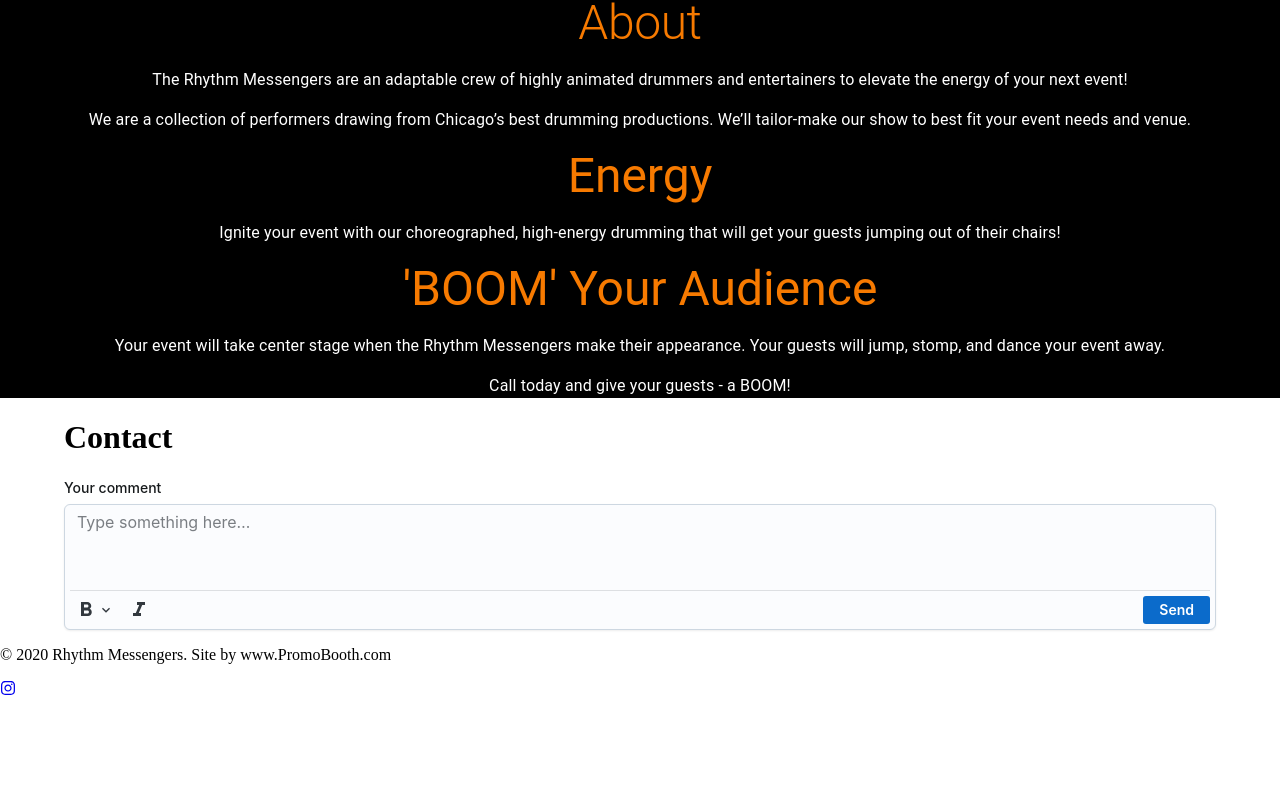
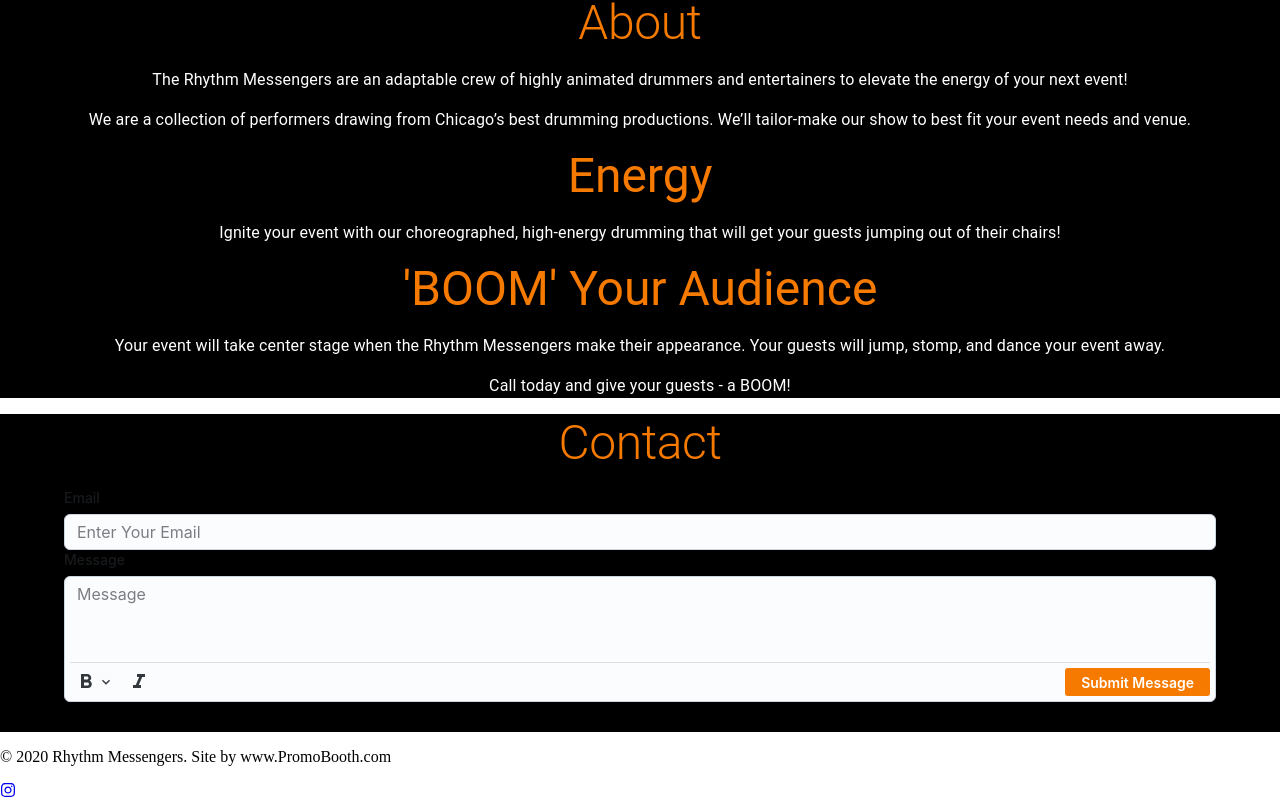
Before and after one commit to CooleyWC/rhythm-messengers, a React (Create React App) app: page / in a window 1280 px wide. Shown: the part 1476-2278 px from the top of the page. Before the commit the page ends 2176 px from the top, so only its background shows below. Built offline with nearby package versions, Linux system fonts and the light colour scheme.

Commit message:
form in progress

```diff
--- a/src/App.js
+++ b/src/App.js
@@ -38,7 +38,11 @@ function App(props) {
         top: '-100px'
       }} />
       <About />
-      <div ref={contactRef}>
+      <div ref={contactRef} style={{
+        // position: 'relative',
+        // top: '-100px',
+        backgroundColor: 'black'
+      }} >
         <Contact />
       </div>
       <Footer />
--- a/src/contact/Contact.js
+++ b/src/contact/Contact.js
@@ -12,8 +12,10 @@ import FormatBold from '@mui/icons-material/FormatBold';
 import FormatItalic from '@mui/icons-material/FormatItalic';
 import KeyboardArrowDown from '@mui/icons-material/KeyboardArrowDown';
 import Check from '@mui/icons-material/Check';
-import { Container } from '@mui/material';
-
+import Container from '@mui/material/Container';
+import Input from '@mui/joy/Input';
+import Typography from '@mui/material/Typography';
+import { Grid } from '@mui/material';
 
 const Contact = (props) => {
   const [email, setEmail] = React.useState('')
@@ -26,15 +28,29 @@ const Contact = (props) => {
   const handleSubmit = (e) => {
     e.preventDefault()
     //handle user's email and message
+    console.log('email', email)
+    console.log('message', message)
   }
   return (
-    <div>
-      <Container>
-        <h1>Contact</h1>
+    <Container sx={{ bgcolor: 'black', color: 'white', paddingBottom: '30px' }} >
+      <form onSubmit={handleSubmit}>
+        <Grid>
+          <Typography variant="h2" align="center" gutterBottom sx={{ fontSize: '48px', color: '#f77a00' }}>
+            Contact
+          </Typography>
+        </Grid>
+        <Grid>
           <FormControl>
-          <FormLabel>Your comment</FormLabel>
+            <FormLabel>Email</FormLabel>
+            <Input placeholder="Enter Your Email" value={email} onChange={(e) => setEmail(e.target.value)} />
+          </FormControl>
+        </Grid>
+        <Grid>
+          <FormControl>
+            <FormLabel>Message</FormLabel>
             <Textarea
-            placeholder="Type something here…"
+              onChange={(e) => setMessage(e.target.value)}
+              placeholder="Message"
               minRows={3}
               endDecorator={
                 <Box
@@ -44,7 +60,8 @@ const Contact = (props) => {
                     pt: 'var(--Textarea-paddingBlock)',
                     borderTop: '1px solid',
                     borderColor: 'divider',
-                  flex: 'auto',
+                    flex: 'auto'
+
                   }}
                 >
                   <IconButton
@@ -88,17 +105,28 @@ const Contact = (props) => {
                   >
                     <FormatItalic />
                   </IconButton>
-                <Button sx={{ ml: 'auto' }}>Send</Button>
+                  <Button type='submit' sx={{
+                    ml: 'auto',
+                    backgroundColor: '#f77a00',
+                    '&:hover': {
+                      backgroundColor: '#f77a00'
+                    }
+                  }}>Submit Message</Button>
                 </Box>
               }
               sx={{
                 minWidth: 300,
                 fontWeight,
                 fontStyle: italic ? 'italic' : 'initial',
+                '&:focus-within': {
+                  border: '2px solid #f77a00'
+                }
               }}
             />
           </FormControl>
-      </Container>
+        </Grid>
+      </form>
+
       {/* <form onSubmit={handleSubmit}>
         <label>
           Your Email
@@ -134,7 +162,7 @@ const Contact = (props) => {
             title="Pinnacle - Nathan Kelly"
             email=""
             phoneNumber="1-800-769-3322"/> */}
-    </div>
+    </Container>
   );
 }
 
```
Lines whose indentation alone changed are shown as unchanged.
